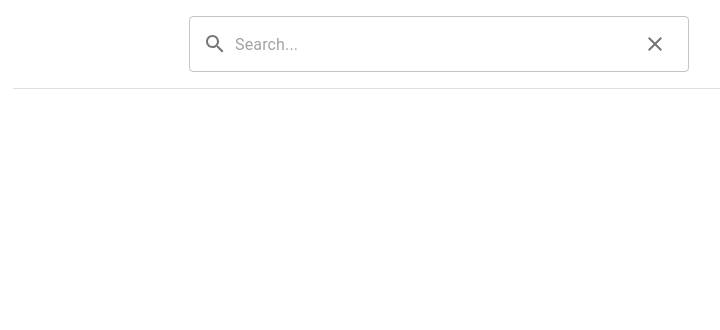
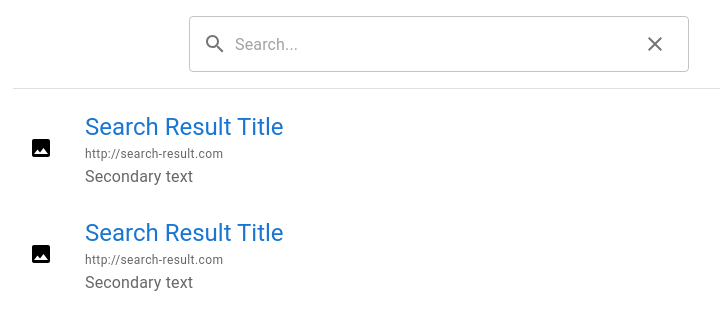
Before and after one commit to kaushnian/mini-search, a Next.js app: page / in a window 1280 px wide. Shown: the top 330 px of the page, without its empty margins (201-921 px from the left). Built offline with nearby package versions, Linux system fonts and the light colour scheme.

Commit message:
Create SearchResultItem component

```diff
--- /dev/null
+++ b/Components/SearchResultItem.js
@@ -0,0 +1,36 @@
+import ImageIcon from '@mui/icons-material/Image';
+import Link from '@mui/material/Link';
+import ListItem from '@mui/material/ListItem';
+import ListItemAvatar from '@mui/material/ListItemAvatar';
+import ListItemText from '@mui/material/ListItemText';
+import Typography from '@mui/material/Typography';
+
+export default function SearchResultItem() {
+  return (
+    <ListItem>
+      <ListItemAvatar>
+        <ImageIcon />
+      </ListItemAvatar>
+      <ListItemText
+        primary={
+          <Link href="#" underline="hover" variant="h5">
+            Search Result Title
+          </Link>
+        }
+        secondary={
+          <>
+            <Link
+              href="#"
+              underline="hover"
+              variant="caption"
+              color="text.secondary"
+            >
+              http://search-result.com
+            </Link>
+            <Typography>Secondary text</Typography>
+          </>
+        }
+      />
+    </ListItem>
+  );
+}
--- a/Components/SearchResults.js
+++ b/Components/SearchResults.js
@@ -1,3 +1,11 @@
+import List from '@mui/material/List';
+import SearchResultItem from './SearchResultItem';
+
 export default function SearchResults({ query }) {
-  return <>{query}</>;
+  return (
+    <List>
+      <SearchResultItem />
+      <SearchResultItem />
+    </List>
+  );
 }
```
